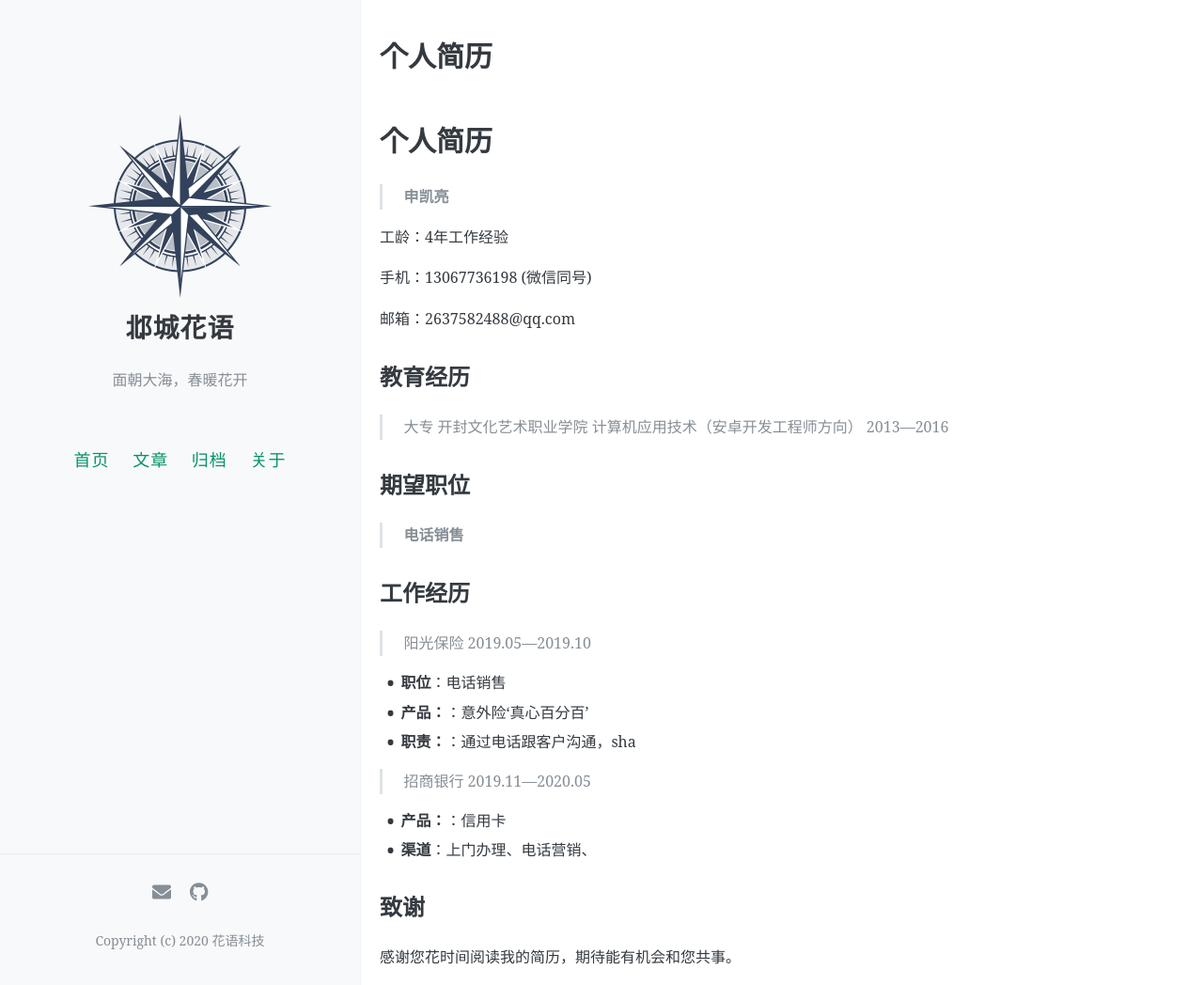
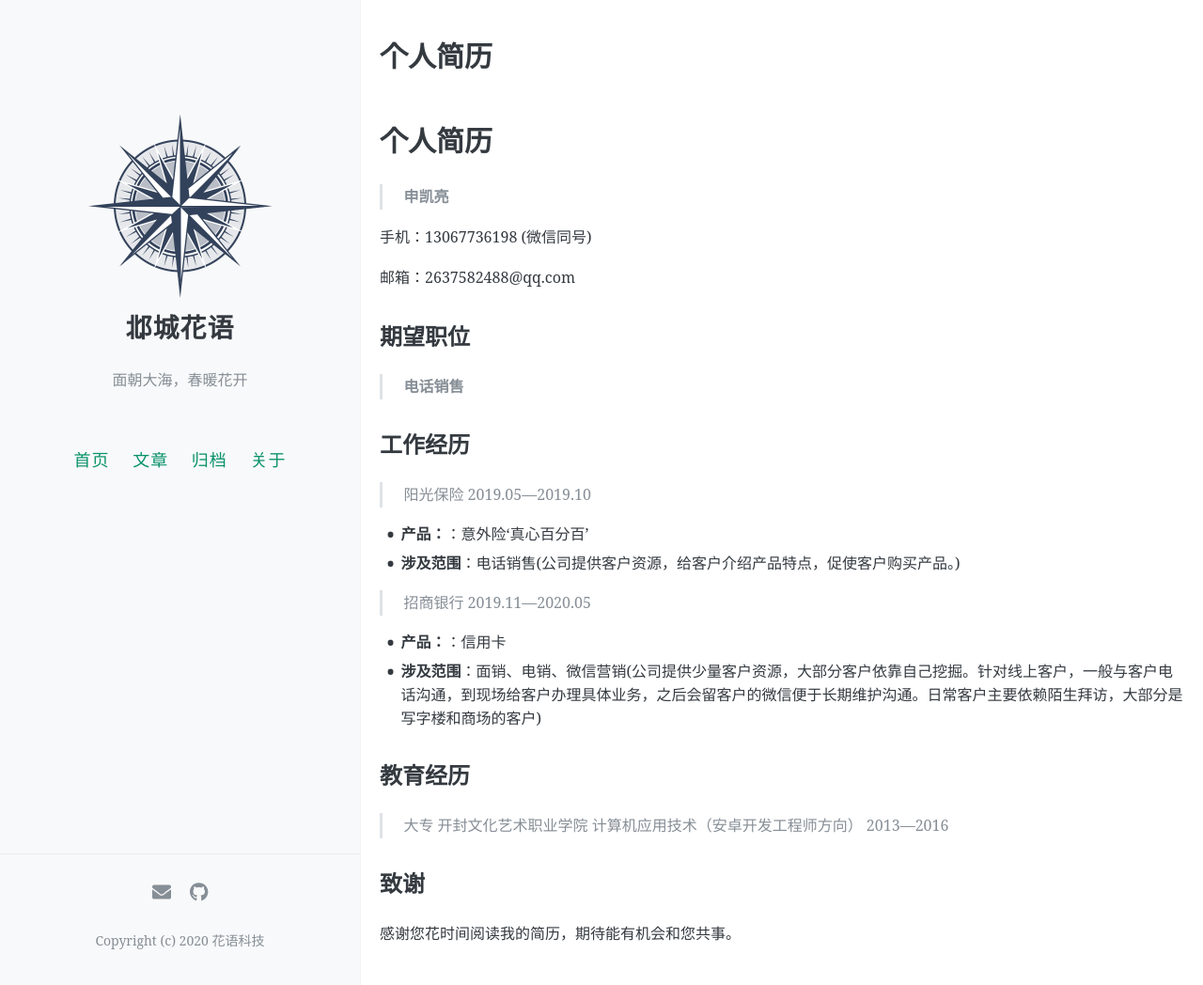
Before and after one commit to Adoger99/blog, a Jekyll site: the page built from resume.md, in a window 1280 px wide and 1048 px high. Shown: the whole window at 94% size. Built offline with Jekyll 4.4.1, drawn with Linux system fonts in a browser that asks for light colours; our own code applies the rules of GitHub Pages for plain Markdown files; comment, search, counter and statistics services are not loaded.

Commit message:
Update resume.md

```diff
--- a/resume.md
+++ b/resume.md
@@ -2,15 +2,9 @@
 
 > **申凯亮**
 
-工龄：4年工作经验
-
 手机：13067736198  (微信同号)
 
 邮箱：2637582488@qq.com
-
-## 教育经历
-
-> 大专  开封文化艺术职业学院  计算机应用技术（安卓开发工程师方向）  2013—2016
 
 ## 期望职位
 > **电话销售**
@@ -18,15 +12,17 @@
 ## 工作经历
 > 阳光保险	2019.05—2019.10
 
-- **职位**：电话销售
 - **产品：**：意外险‘真心百分百’
-- **职责：**：通过电话跟客户沟通，sha
+- **涉及范围**：电话销售(公司提供客户资源，给客户介绍产品特点，促使客户购买产品。)
 
 > 招商银行	2019.11—2020.05
 
 - **产品：**：信用卡
-- **渠道**：上门办理、电话营销、
+- **涉及范围**：面销、电销、微信营销(公司提供少量客户资源，大部分客户依靠自己挖掘。针对线上客户，一般与客户电话沟通，到现场给客户办理具体业务，之后会留客户的微信便于长期维护沟通。日常客户主要依赖陌生拜访，大部分是写字楼和商场的客户)
 
+## 教育经历
+
+> 大专  开封文化艺术职业学院  计算机应用技术（安卓开发工程师方向）  2013—2016
 
 ## 致谢
 
```
